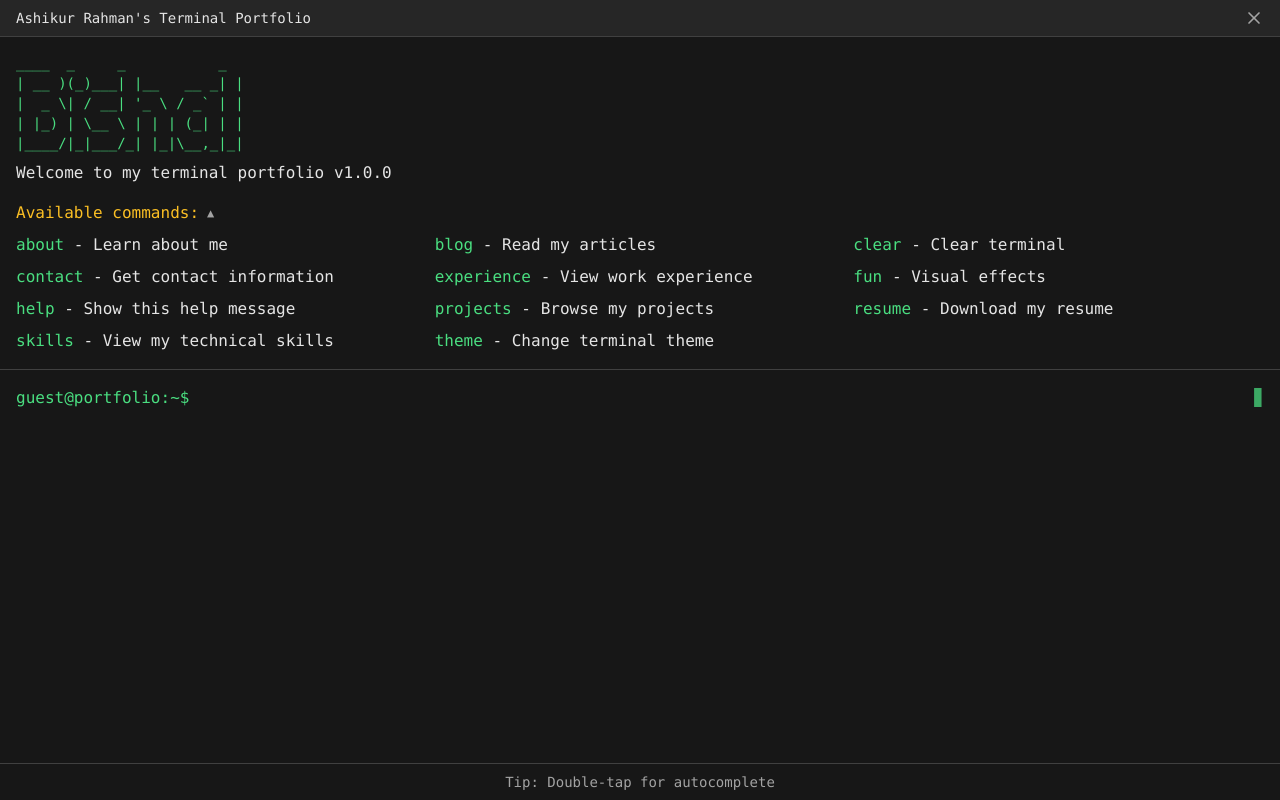
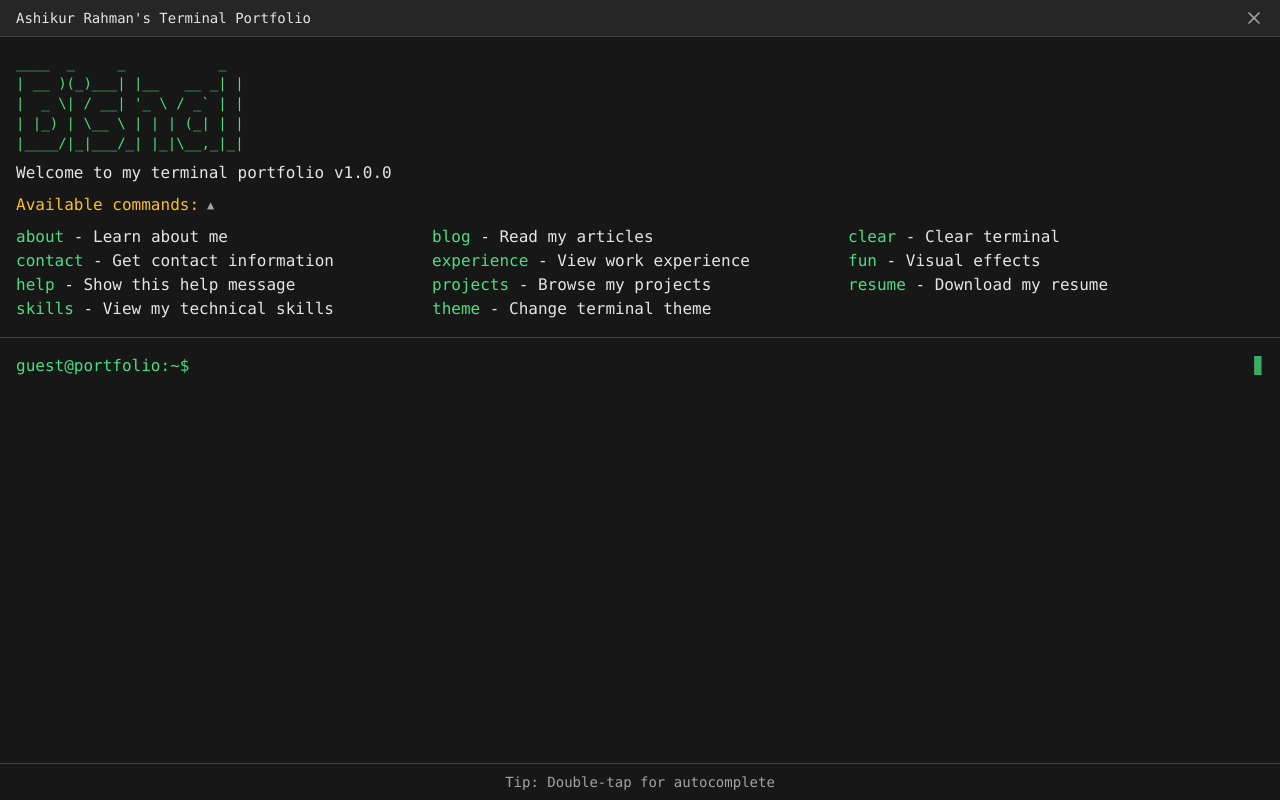
Before and after one commit to arBishal/Terminal-Devfolio, a React (Vite) app: page / in a window 1280 px wide. Built offline with nearby package versions, Linux system fonts and the light colour scheme.

Commit message:
chore: fix spacing in welcomescreen

```diff
--- a/src/components/WelcomeScreen.tsx
+++ b/src/components/WelcomeScreen.tsx
@@ -29,7 +29,7 @@ export function WelcomeScreen({
           {portfolioData.personal.portfolioVersion}
         </p>
 
-        <div className="mt-4">
+        <div className="space-y-2">
           {/* "Available commands" row with inline chevron toggle */}
           <div className="flex items-center gap-2">
             <p className="theme-warning">Available commands:</p>
@@ -51,10 +51,10 @@ export function WelcomeScreen({
           <div
             className={`
               overflow-hidden transition-all duration-300 ease-in-out
-              ${isCommandsOpen ? "max-h-[500px]" : "max-h-0"}
+              ${isCommandsOpen ? "max-h-96" : "max-h-0"}
             `}
           >
-            <div className="grid grid-cols-2 lg:grid-cols-3 gap-2 mt-2">
+            <div className="grid grid-cols-2 lg:grid-cols-3">
               {SORTED_COMMANDS.map((cmd) => (
                 <div key={cmd.name}>
                   <button
```
